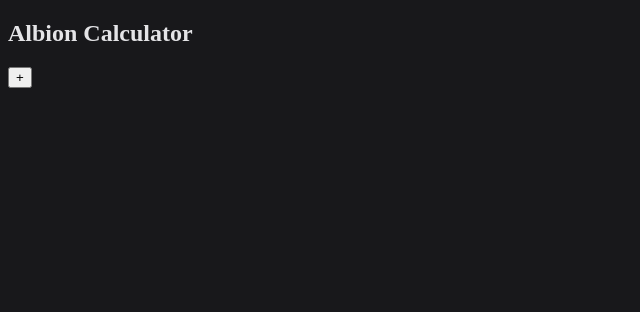
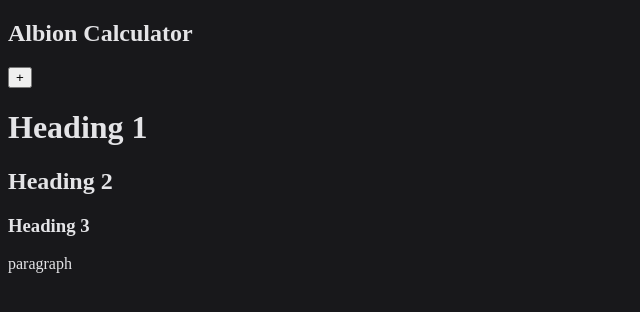
Before and after one commit to Chalermchon/albion-tools, a SvelteKit app: page / in a window 1280 px wide. Shown: the top 312 px of the page, without its empty margins (0-640 px from the left). Built offline with nearby package versions, Linux system fonts and the light colour scheme.

Commit message:
style(component): add css class for typography

```diff
--- a/src/app.css
+++ b/src/app.css
@@ -3,6 +3,18 @@
 @tailwind utilities;
 
 @layer components {
+	.h1 {
+		@apply font-sans text-3xl font-semibold w-full;
+	}
+	.h2 {
+		@apply font-sans text-2xl leading-relaxed font-semibold w-full;
+	}
+	.h3 {
+		@apply font-sans text-xl leading-relaxed font-semibold w-full;
+	}
+	.p {
+		@apply font-sans text-base leading-relaxed tracking-wider font-semibold text-zinc-300;
+	}
 	.item {
 		@apply relative min-w-24 max-w-24 min-h-24 max-h-24 m-4 rounded-lg;
 	}
--- a/src/routes/+page.svelte
+++ b/src/routes/+page.svelte
@@ -3,3 +3,8 @@
 </script>
 
 <AddItemButton />
+
+<h1 class="h1">Heading 1</h1>
+<h2 class="h2">Heading 2</h2>
+<h3 class="h3">Heading 3</h3>
+<p class="p">paragraph</p>
--- a/tailwind.config.js
+++ b/tailwind.config.js
@@ -2,7 +2,15 @@
 export default {
 	content: ['./src/**/*.{html,js,svelte,ts}'],
 	theme: {
-		extend: {}
+		extend: {
+			fontSize: {
+				sm: '0.8rem',
+				base: '1rem',
+				xl: '1.728rem',
+				'2xl': '2.488rem',
+				'3xl': '2.986rem'
+			}
+		}
 	},
 	plugins: []
 };
```
